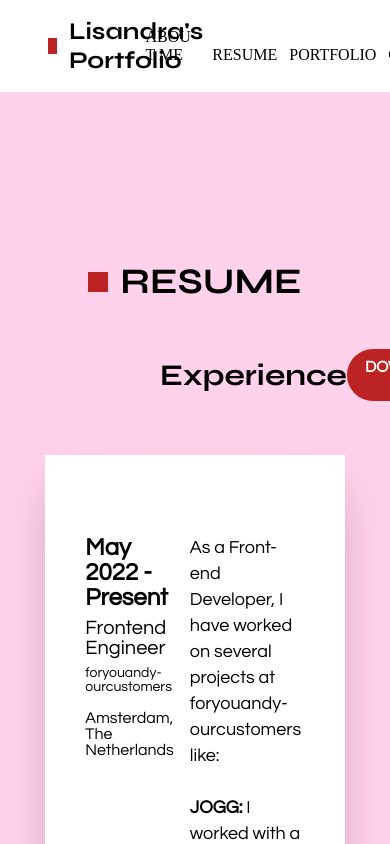
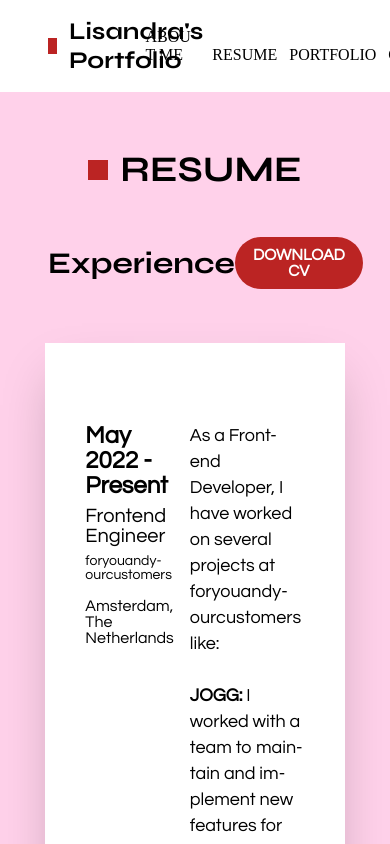
Before and after one commit to lisichaviano/portfolio-lisandra, a Next.js app: page /resume in a window 390 px wide. Shown: the top 844 px of the page. Built offline with nearby package versions, Linux system fonts and the light colour scheme.

Commit message:
Fixed responsive-width

```diff
--- a/src/app/global.css
+++ b/src/app/global.css
@@ -15,6 +15,6 @@
 
 @layer components {
   .responsive-width {
-    @apply mx-6 sm:mx-8 md:mx-10 lg:mx-16 xl:mx-auto xl:w-xl-content 2xl:w-2xl-content;
+    @apply px-12 py-8 sm:px-32 sm:py-12 md:px-40 md:py-16 lg:px-60 lg:py-36 xl:px-80 2xl:px-[400px];
   }
 }
--- a/src/app/resume/page.tsx
+++ b/src/app/resume/page.tsx
@@ -37,7 +37,7 @@ export default function ResumePage() {
           React and Tailwind.
           <br />
           <br />
-          <span className="font-bold">SwissVolley:</span>I was the lead
+          <span className="font-bold">SwissVolley:</span> I was the lead
           developer on this project which consisted of developing all the
           components and the system design for later use in the creation of the
           SwissVolley web application. These components were documented in
@@ -129,7 +129,7 @@ export default function ResumePage() {
   };
 
   return (
-    <div className="flex flex-col px-40 py-36 justify-center items-center bg-thistle">
+    <div className="flex flex-col responsive-width justify-center items-center bg-thistle">
       <div className="flex gap-3 items-center">
         <div className="bg-firebrick w-5 h-5 overflow-hidden" />
         <h1 className="font-syne text-4xl">RESUME</h1>
```
